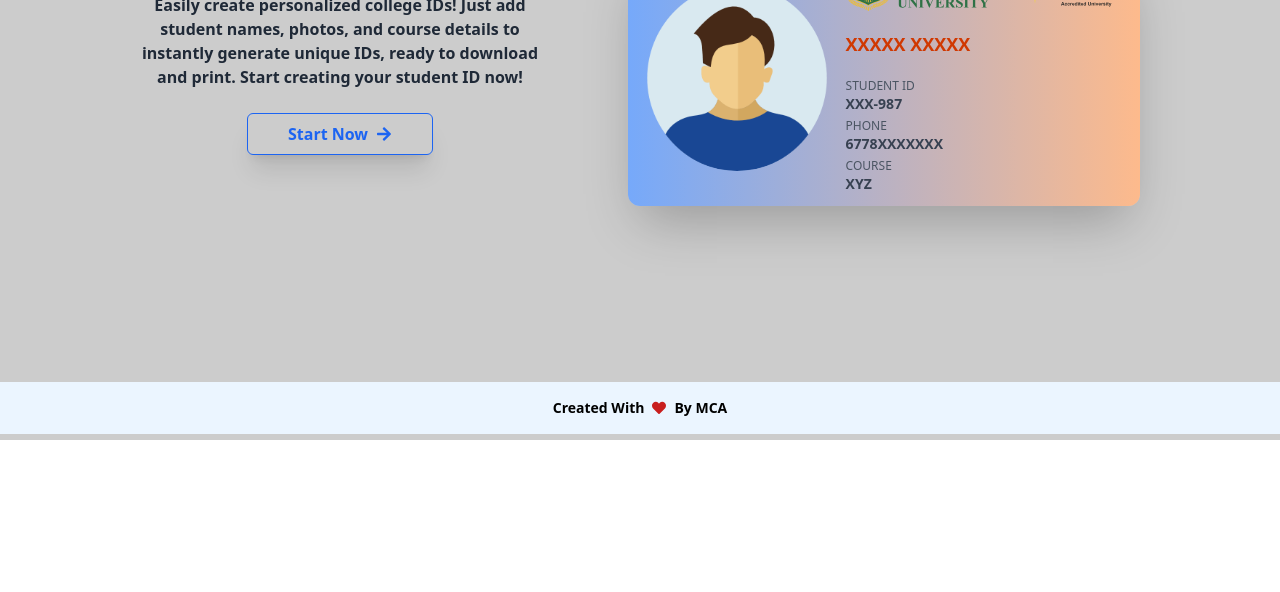
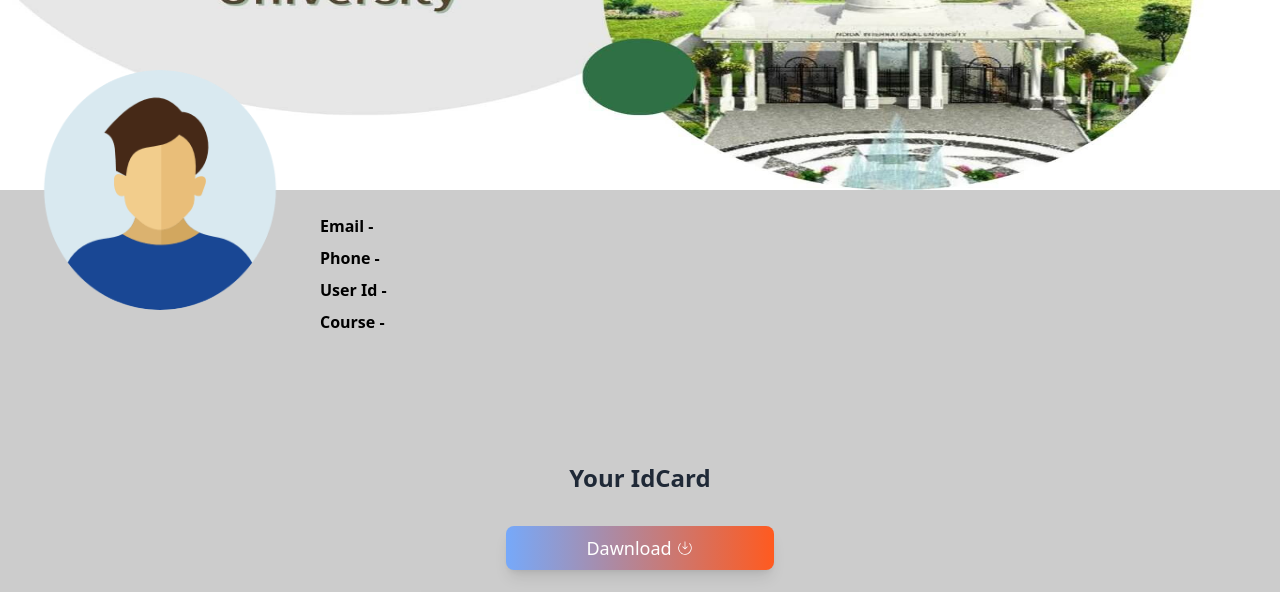
Before and after one commit to Satyendra0007/idgenerator-client, a React (Vite) app: page / in a window 1280 px wide. Before the commit this address led to /. Shown: the part 360-952 px from the top of the page. Before the commit the page ends 800 px from the top, so only its background shows below. Built offline with nearby package versions, Linux system fonts and the light colour scheme; no server answers; sample sign-in values are in the browser's storage.

Commit message:
fixed routing issues

```diff
--- a/src/Pages/Dashboard.jsx
+++ b/src/Pages/Dashboard.jsx
@@ -1,4 +1,4 @@
-import React, { useRef } from 'react';
+import React, { useEffect, useRef, useState } from 'react';
 import user from "../images/user.webp"
 import { useContext } from 'react'
 import { ContextStore } from '../store/ContextStore'
@@ -6,19 +6,26 @@ import Card from '../Components/Card'
 import banner from "../images/banner.jpeg"
 import { CiSaveDown1 } from "react-icons/ci";
 import domtoimage from 'dom-to-image';
+import { useNavigate } from 'react-router-dom';
 
 
 export default function Dashboard() {
 
-  const { userData } = useContext(ContextStore)
+  const { isLoggedIn, userData } = useContext(ContextStore)
   const cardRef = useRef(null);
+  const navigate = useNavigate();
+
+  useEffect(() => {
+    if (!isLoggedIn)
+      navigate("/")
+  }, [])
 
   const handleDownload = () => {
-    domtoimage.toPng(cardRef.current, { bgcolor: '#fff', quality: 0.95 })
+    domtoimage.toPng(cardRef.current, { bgcolor: '#fff', quality: 0.99, scale: 3, })
       .then((dataUrl) => {
         const link = document.createElement('a');
         link.href = dataUrl;
-        link.download = 'demo.png';
+        link.download = 'id-card.png';
         link.click();
       })
       .catch((error) => {
--- a/src/Pages/Home.jsx
+++ b/src/Pages/Home.jsx
@@ -1,9 +1,20 @@
-import React from 'react'
+import React, { useContext, useEffect } from 'react'
 import { FaArrowRight } from "react-icons/fa";
-import { Link } from 'react-router-dom';
+import { Link, useNavigate } from 'react-router-dom';
 import Card from '../Components/Card';
+import { ContextStore } from '../store/ContextStore';
+
 
 export default function Home() {
+
+  const { isLoggedIn } = useContext(ContextStore)
+  const navigate = useNavigate()
+
+  useEffect(() => {
+    if (isLoggedIn)
+      navigate("/dashboard")
+  }, [])
+
   return (
     <div className='py-20 container mx-auto md:flex md:max-w-5xl md:gap-x-16 md:h-[84vh] md:items-center' >
       <div className="content  space-y-6">
--- a/src/Pages/Login.jsx
+++ b/src/Pages/Login.jsx
@@ -1,4 +1,4 @@
-import React, { useContext, useState } from 'react'
+import React, { useContext, useEffect, useState } from 'react'
 import { MdEmail } from "react-icons/md";
 import { RiLockPasswordFill } from "react-icons/ri";
 import { useForm } from "react-hook-form"
@@ -14,10 +14,15 @@ import { sendPostRequest } from '../actions/serverActions';
 
 export default function Login() {
   const navigate = useNavigate()
-  const { saveToLocalStorage } = useContext(ContextStore)
+  const { isLoggedIn, saveToLocalStorage } = useContext(ContextStore)
   const { register, handleSubmit, watch, formState: { errors, isSubmiting } } = useForm()
   const [loading, setLoading] = useState(false)
   const [show, setShow] = useState(false)
+
+  useEffect(() => {
+    if (isLoggedIn)
+      navigate("/dashboard")
+  }, [])
 
   const handleOnSubmit = async (data) => {
     setLoading(true)
--- a/src/Pages/Register.jsx
+++ b/src/Pages/Register.jsx
@@ -1,4 +1,4 @@
-import React from 'react'
+import React, { useEffect } from 'react'
 import { FaUser } from "react-icons/fa";
 import { FaPhoneAlt } from "react-icons/fa";
 import { MdEmail } from "react-icons/md";
@@ -19,7 +19,7 @@ import { ContextStore } from '../store/ContextStore'
 
 export default function Register() {
   const navigate = useNavigate()
-  const { saveToLocalStorage } = useContext(ContextStore)
+  const {isLoggedIn, saveToLocalStorage } = useContext(ContextStore)
   const { register, handleSubmit, watch, formState: { errors, isSubmiting } } = useForm()
   const [loading, setLoading] = useState(false)
   const [preview, setPreview] = useState(user)
@@ -62,6 +62,11 @@ export default function Register() {
       setLoading(false)
     }
   }
+
+  useEffect(() => {
+    if (isLoggedIn)
+      navigate("/dashboard")
+  }, [])
 
   return (
     <>
--- a/src/Pages/SignOut.jsx
+++ b/src/Pages/SignOut.jsx
@@ -5,11 +5,15 @@ import { useNavigate } from 'react-router-dom';
 export default function SignOut() {
 
   const navigate = useNavigate()
-  const { deleteFromLocalStorage } = useContext(ContextStore)
+  const { isLoggedIn, deleteFromLocalStorage } = useContext(ContextStore)
 
   useEffect(() => {
-    deleteFromLocalStorage()
-    navigate("/")
+    if (isLoggedIn) {
+      deleteFromLocalStorage()
+      navigate("/")
+    } else {
+      navigate("/login")
+    }
   }, [])
 
   return (
```
